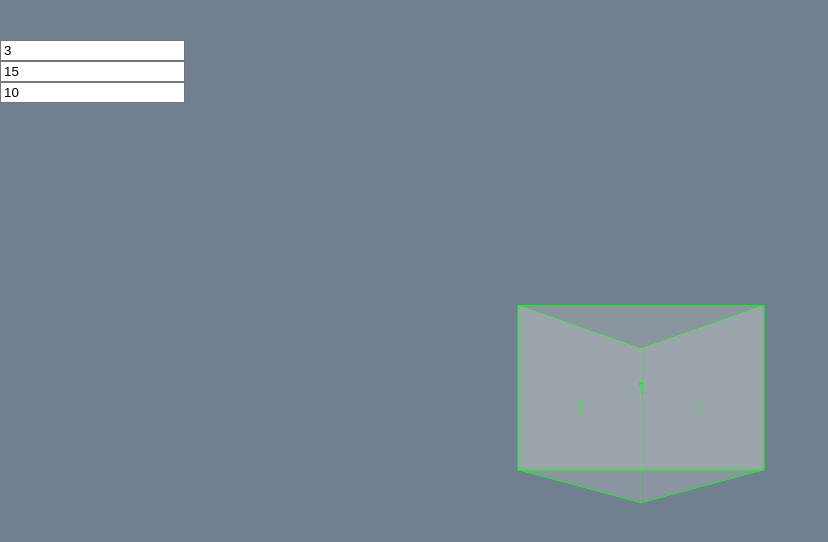
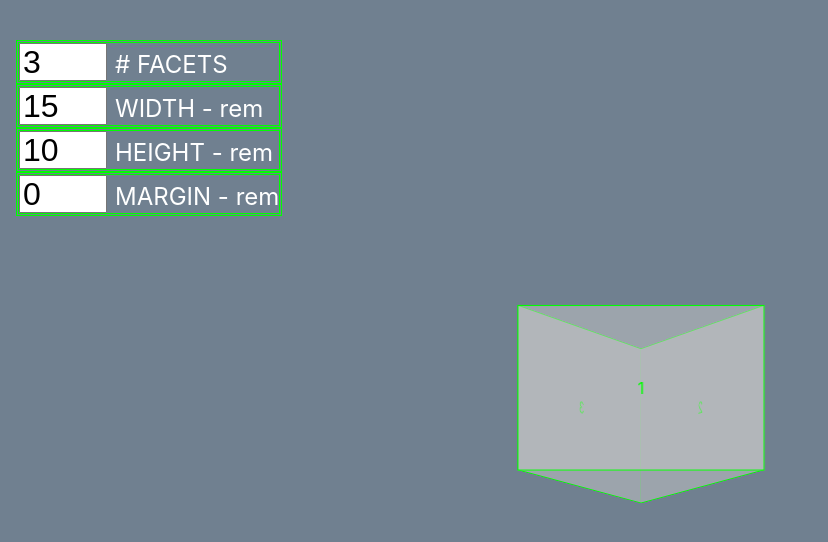
Before and after one commit to Chris-Hesterman/perspective-carousel, a React (Create React App) app: page / in a window 1280 px wide. Shown: the top 542 px of the page, without its empty margins (0-828 px from the left). Built offline with nearby package versions, Linux system fonts and the light colour scheme.

Commit message:
Create simple interface for adjusting facets, width, height, margin

```diff
--- a/src/components/App.js
+++ b/src/components/App.js
@@ -22,11 +22,27 @@ const StyledForm = styled.form`
   left: 0;
 `;
 
+const StyledInput = styled.input`
+  height: 2rem;
+  width: 5rem;
+  font-size: 2rem;
+  margin-right: 0.5rem;
+  outline: none;
+`;
+
+const StyledLabel = styled.label`
+  color: white;
+  font-size: 1.5rem;
+  font-weight: 2rem;
+  border: 3px double lime;
+  margin-left: 1rem;
+`;
+
 const App = () => {
   const [facetInput, setFacetInput] = useState(3);
   const [widthInput, setWidthInput] = useState(15);
   const [heightInput, setHeightInput] = useState(10);
-  // const [perspectiveInput, setPerspectiveInput] = useState(10);
+  const [marginInput, setMarginInput] = useState(0);
 
   const handleChange = (e) => {
     if (e.target.name === 'facets') {
@@ -38,54 +54,62 @@ const App = () => {
     if (e.target.name === 'height') {
       setHeightInput(+e.target.value);
     }
-    // if (e.target.name === 'perspective') {
-    //   setPerspectiveInput(+e.target.value);
-    // }
+    if (e.target.name === 'margin') {
+      setMarginInput(+e.target.value);
+    }
   };
-
-  // const handleSubmit = (e) => {
-  //   e.preventDefault();
-  // };
-
   return (
     <StyledApp className="App" perspective={200}>
-      <Carousel number={facetInput} width={widthInput} height={heightInput} />
+      <Carousel
+        number={facetInput}
+        width={widthInput}
+        height={heightInput}
+        margin={marginInput}
+      />
       <StyledForm>
-        <input
+        <StyledLabel>
+          <StyledInput
             name="facets"
             type="number"
             value={facetInput}
             onChange={handleChange}
-          placeholder="# OF FACETS"
             min="3"
           />
-        <input
+          # FACETS
+        </StyledLabel>
+        <StyledLabel>
+          <StyledInput
             name="width"
             type="number"
             value={widthInput}
             onChange={handleChange}
-          placeholder="WIDTH (rem)"
             min="10"
             step="5"
           />
-        <input
+          WIDTH - rem
+        </StyledLabel>
+        <StyledLabel>
+          <StyledInput
             name="height"
             type="number"
             value={heightInput}
             onChange={handleChange}
-          placeholder="HEIGHT (rem)"
             min="5"
             step="5"
           />
-        {/* <input
-          name="perspective"
+          HEIGHT - rem
+        </StyledLabel>
+        <StyledLabel>
+          <StyledInput
+            name="margin"
             type="number"
-          value={perspectiveInput}
+            value={marginInput}
             onChange={handleChange}
-          placeholder="PERSPECTIVE (rem)"
-          min="10"
-          step="10"
-        /> */}
+            min="0"
+            step="2"
+          />
+          MARGIN - rem
+        </StyledLabel>
       </StyledForm>
     </StyledApp>
   );
--- a/src/components/Carousel.js
+++ b/src/components/Carousel.js
@@ -10,13 +10,13 @@ const StyledCarousel = styled.div`
   transform-style: preserve-3d;
 `;
 
-const Carousel = ({ number, width, height }) => {
+const Carousel = ({ number, width, height, margin }) => {
   const [rotationAngle, setRotationAngle] = useState(0);
   const [time, setTime] = useState(Date.now());
   let facets = [...Array(number + 1).keys()];
   facets.shift();
 
-  const apothem = findApothem(facets.length, width);
+  const apothem = findApothem(facets.length, width + margin);
   const angle = findAngle(facets.length);
 
   const handleClick = (e) => {
--- a/src/components/Facet.js
+++ b/src/components/Facet.js
@@ -1,3 +1,4 @@
+import { useRef } from 'react';
 import styled from 'styled-components';
 
 const StyledFacet = styled.div`
@@ -5,19 +6,30 @@ const StyledFacet = styled.div`
   color: lime;
   justify-content: center;
   align-items: center;
-  background: rgba(200, 200, 200, 0.3);
+  background: rgba(200, 200, 200, 0.5);
   border: 1px solid lime;
   height: ${(props) => `${props.height}rem`};
   width: ${(props) => `${props.width}rem`};
   position: absolute;
+  margin: ${(props) => `${props.margin / 2}rem`};
   left: ${(props) => `${-props.width / 2}rem`};
   top: ${(props) => `${-props.height / 2}rem`};
   transform: ${(props) =>
     `rotateY(${props.angle}deg) translateZ(${props.apothem}rem)`};
 `;
-const Facet = ({ number, angle, apothem, width, height }) => {
+const Facet = ({ number, angle, apothem, width, height, margin }) => {
+  const facetRef = useRef();
+  console.log(facetRef);
+
   return (
-    <StyledFacet angle={angle} apothem={apothem} width={width} height={height}>
+    <StyledFacet
+      angle={angle}
+      apothem={apothem}
+      width={width}
+      height={height}
+      margin={margin}
+      ref={facetRef}
+    >
       {number}
     </StyledFacet>
   );
```
Lines whose indentation alone changed are shown as unchanged.
